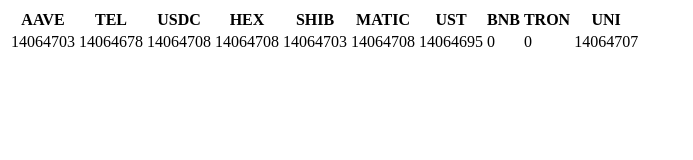
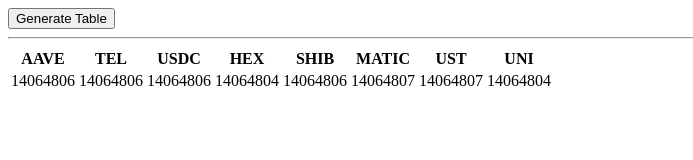
Before and after one commit to AnujCtrl/web3_blockchain_eventlistner, a website: page index.html in a window 1280 px wide. Shown: the whole page, without its empty margins (0-693 px from the left). Drawn offline with Linux system fonts and the light colour scheme.

Commit message:
added connection to html table

```diff
--- /dev/null
+++ b/TOKENPRICE.json
@@ -0,0 +1 @@
+{"AAVE":0,"TEL":0,"USDC":0,"HEX":0,"SHIB":0,"MATIC":0,"UST":0,"UNI":0}
--- a/index.html
+++ b/index.html
@@ -14,22 +14,46 @@
 <th title="Field #5">SHIB</th>
 <th title="Field #6">MATIC</th>
 <th title="Field #7">UST</th>
-<th title="Field #8">BNB</th>
-<th title="Field #9">TRON</th>
-<th title="Field #10">UNI</th>
+<th title="Field #8">UNI</th>
 </tr></thead>
 <tbody><tr>
-<td align="right">14064703</td>
-<td align="right">14064678</td>
-<td align="right">14064708</td>
-<td align="right">14064708</td>
-<td align="right">14064703</td>
-<td align="right">14064708</td>
-<td align="right">14064695</td>
-<td>0</td>
-<td>0</td>
-<td align="right">14064707</td>
+<td id="AAVE"align="right">0</td>
+<td id="TEL"align="right">0</td>
+<td id="USDC"align="right">0</td>
+<td id="HEX"align="right">0</td>
+<td id="SHIB"align="right">0</td>
+<td id="MATIC"align="right">0</td>
+<td id="UST"align="right">0</td>
+<td id="UNI"align="right">0</td>
 </tr>
+
+<input type="button" value="Generate Table" onclick="GenerateTable()" />
+<hr />
+<div id="dvTable"></div>
+
+<script>
+var intervalId = window.setInterval(function(){
+  GenerateTable()
+}, 5000);
+function GenerateTable() {
+        //Build an array containing Customer records.
+        // let obj = null
+        fetch("TOKENBLOCK.json")
+        .then(response => response.json())
+        .then(json =>{
+        var obj =json
+        for (const [key, value] of Object.entries(obj)) {
+         console.log(key, value);
+         document.getElementById(key).textContent = value;
+        }
+
+        });
+
+        //Create a HTML Table element.
+
+    }
+</script>
+
 </tbody></table>
 </body>
 </html>
```
